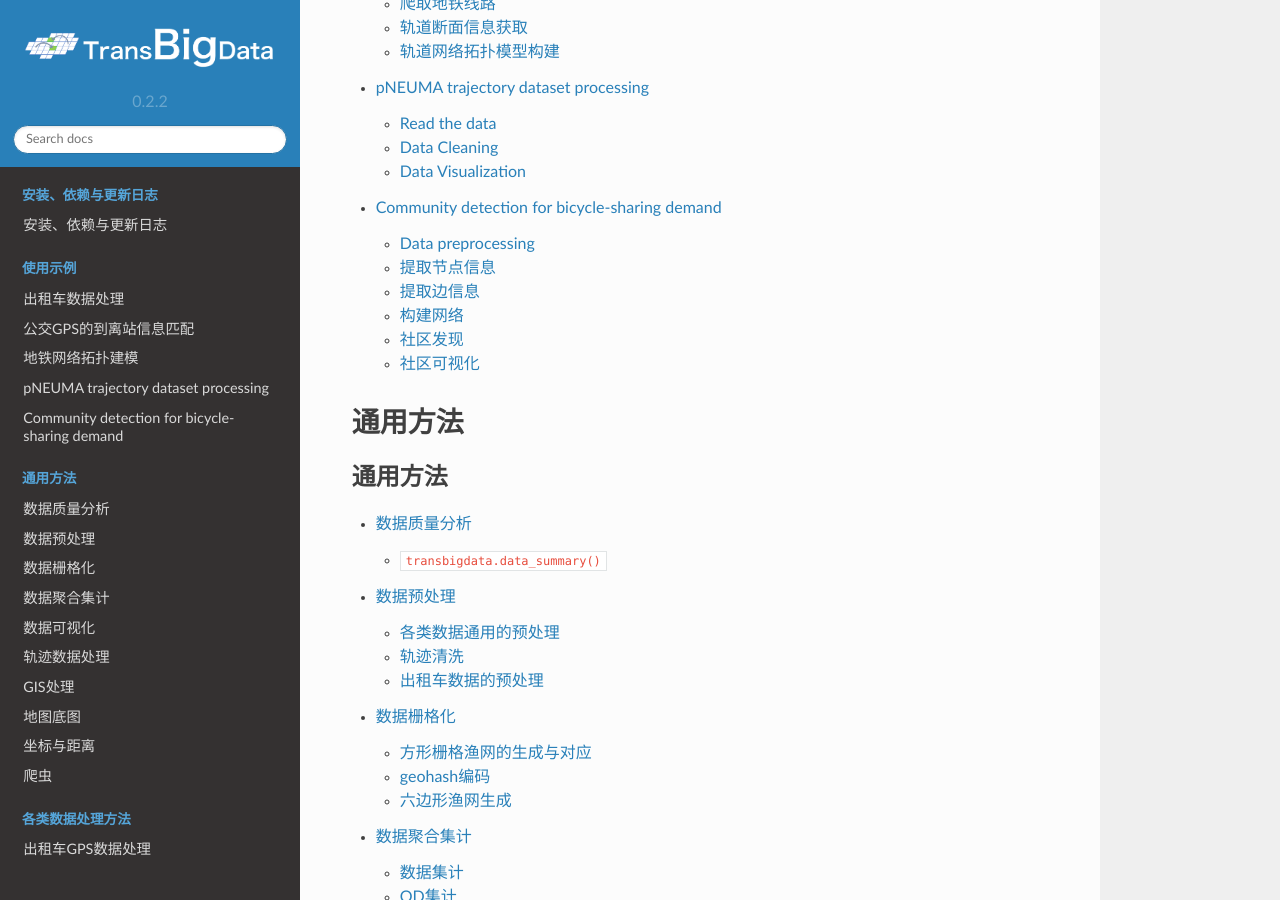
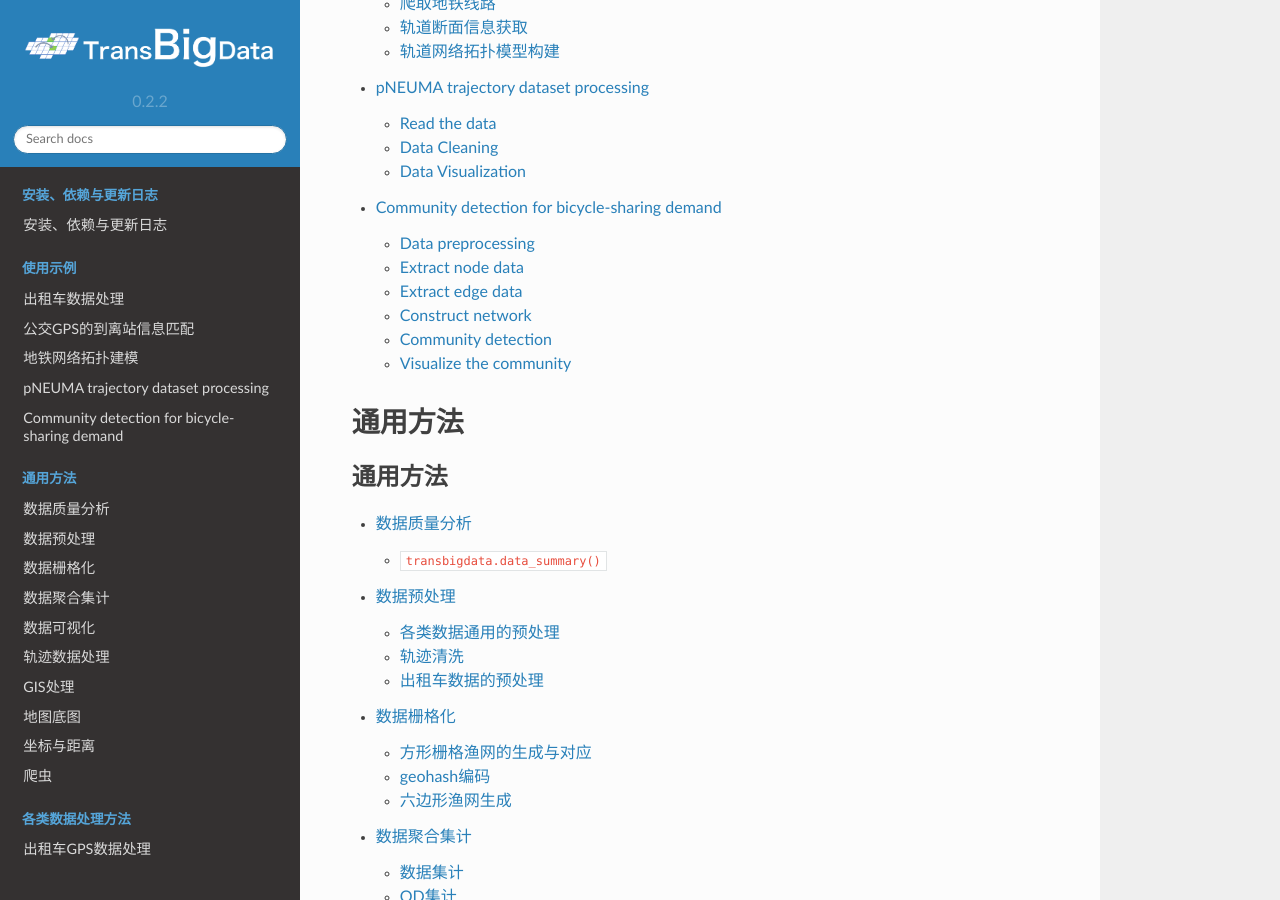
Before and after one commit to ni1o1/transbigdata-docs-en, a Sphinx documentation site: the page built from docs/source/index.rst, in a window 1280 px wide and 900 px high, scrolled down 3925 px. Built offline with Sphinx 7.4.7 and the Read the Docs theme 2.0.0, drawn with Linux system fonts in a browser that asks for light colours.

Commit message:
Update example-bikesharing.rst

```diff
--- a/docs/source/example-bikesharing/example-bikesharing.rst
+++ b/docs/source/example-bikesharing/example-bikesharing.rst
@@ -1,11 +1,13 @@
 Community detection for bicycle-sharing demand
-========================================
+======================================================
 
 | Jupyter notebook for this example: `Here <https://github.com/ni1o1/transbigdata/blob/main/example/Example%205-community%20detection%20for%20bikesharing%20data.ipynb>`__.
 
 
-For bicycle sharing demand, each trip of can be seen as a process from the starting loaction to the end loaction. When we regard the start point and the end point as nodes, and the travel between them as edges, a network can be constructed. By analysing this network, we can get information about the spatial connection structure of the city or the macro travel characteristics of the bicycle sharing demand.
-Community detection, also called graph partition, helps us to reveal the hidden relations among the nodes in the network. In this example, we will introduce how to integrate `TransBigData` into the analysis process of community detection from bicycle-sharing data.
+| For bicycle sharing demand, each trip of can be seen as a process from the starting loaction to the end loaction. When we regard the start point and the end point as nodes, and the travel between them as edges, a network can be constructed. By analysing this network, we can get information about the spatial connection structure of the city or the macro travel characteristics of the bicycle sharing demand.
+
+
+| Community detection, also called graph partition, helps us to reveal the hidden relations among the nodes in the network. In this example, we will introduce how to integrate `TransBigData` into the analysis process of community detection from bicycle-sharing data.
 
 
 Data preprocessing
@@ -100,7 +102,8 @@
     </div>
 
 
-Read the polygon of the study area and delete the data outside of the study area
+|
+| Read the polygon of the study area and delete the data outside of the study area
 
 ::
 
@@ -200,7 +203,8 @@
     </table>
     </div>
 
-Calculate the travel distance. Remove too long and too short trips.
+|
+| Calculate the travel distance. Remove too long and too short trips.
 
 ::
 
@@ -320,7 +324,8 @@
     </table>
     </div>
 
-
+|
+| Visualize figure.
 
 ::
 
@@ -349,24 +354,22 @@
 
 
 
-提取节点信息
-----------------
+Extract node data
+----------------------
 
+| Combine the ``LONCOL`` and ``LATCOL`` columns information into one field
 
 ::
 
-    #把起终点的经纬度栅格编号变为一个字段
     od_gdf['S'] = od_gdf['SLONCOL'].astype(str) + ',' + od_gdf['SLATCOL'].astype(str)
     od_gdf['E'] = od_gdf['ELONCOL'].astype(str) + ',' + od_gdf['ELATCOL'].astype(str)
-    #提取节点集合
+    #Extract node set
     node = set(od_gdf['S'])|set(od_gdf['E'])
-    #把节点集合变成DataFrame
+    #Change the type into DataFrame
     node = pd.DataFrame(node)
-    #重新编号节点
+    #reindex the node
     node['id'] = range(len(node))
     node
-
-
 
 
 .. raw:: html
@@ -455,22 +458,20 @@
     </div>
 
 
+Extract edge data
+------------------------
 
-提取边信息
-------------------------
+Merge the node information to the OD data to extract edge data.
 
 ::
 
-    #把新编号连接到OD数据上
     node.columns = ['S','S_id']
     od_gdf = pd.merge(od_gdf,node,on = ['S'])
     node.columns = ['E','E_id']
     od_gdf = pd.merge(od_gdf,node,on = ['E'])
-    #提取边信息
+    #extract edge data
     edge = od_gdf[['S_id','E_id','count']]
     edge
-
-
 
 
 .. raw:: html
@@ -572,38 +573,35 @@
 
 
 
-构建网络
+Construct network
 --------
 
 ::
 
     import igraph
-    #创建网络
+    #Construct network
     g = igraph.Graph()
-    #在网络中添加节点。
+    #Add node
     g.add_vertices(len(node))
-    #在网络中添加边。
+    #Add edge
     g.add_edges(edge[['S_id','E_id']].values)
-    #提取边的权重。
+    #Add weight
     edge_weights = edge[['count']].values
-    #给边添加权重。
     for i in range(len(edge_weights)):
         g.es[i]['weight'] = edge_weights[i]
 
-社区发现
+Community detection
 -------------
 
 ::
 
-    #社区发现
+    #Community detection
     g_clustered = g.community_multilevel(weights = edge_weights, return_levels=False)
 
 ::
 
-    #模块度
+    #Modularity
     g_clustered.modularity
-
-
 
 
 .. parsed-literal::
@@ -611,12 +609,11 @@
     0.8496561130926571
 
 
-
 ::
 
-    #将结果赋值到节点上
+    #Assign the group result to the node
     node['group'] = g_clustered.membership
-    #重命名列
+    #rename the columns
     node.columns = ['grid','node_id','group']
     node
 
@@ -722,26 +719,26 @@
 
 
 
-社区可视化
+Visualize the community
 -------------
 
 ::
 
-    #统计每个社区的栅格数量
+    #Count the number of grids per community
     group = node['group'].value_counts()
-    #提取大于10个栅格的社区
+    #Extract communities with more than 10 grids
     group = group[group>10]
-    #只保留这些社区的栅格
+    #Retain only these community grids
     node = node[node['group'].apply(lambda r:r in group.index)]
 
 ::
 
-    #切分获取栅格编号
+    #Get the grid number
     node['LONCOL'] = node['grid'].apply(lambda r:r.split(',')[0]).astype(int)
     node['LATCOL'] = node['grid'].apply(lambda r:r.split(',')[1]).astype(int)
-    #生成栅格地理图形
+    #Generate the geometry
     node['geometry'] = tbd.gridid_to_polygon(node['LONCOL'],node['LATCOL'],params)
-    #转为GeoDataFrame
+    #Change it into GeoDataFrame
     import geopandas as gpd
     node = gpd.GeoDataFrame(node)
     node
@@ -896,20 +893,19 @@
 
 ::
 
-    #以group字段为分组，将同一组别的面要素合并
+    #Use the group column to merge polygon
     node_community = tbd.merge_polygon(node,'group')
-    #输入多边形GeoDataFrame数据，对多边形取外边界构成新多边形
-    #设定最小面积minarea，小于该面积的面全部剔除，避免大量离群点出现
+    #Input polygon GeoDataFrame data, take the exterior boundary of the polygon to form a new polygon
     node_community = tbd.polyon_exterior(node_community,minarea = 0.000100)
 
 
 
 ::
 
-    #生成调色盘
+    #Generate palette
     import seaborn as sns
-    ## l: 亮度
-    ## s: 饱和度
+    ## l: Luminance
+    ## s: Saturation
     cmap = sns.hls_palette(n_colors=len(node_community), l=.7, s=0.8)
     sns.palplot(cmap)
 
@@ -920,21 +916,21 @@
 
 ::
 
-    #创建图框
+    #Create figure
     import matplotlib.pyplot as plt
     import plot_map
     fig =plt.figure(1,(8,8),dpi=300)
     ax =plt.subplot(111)
     plt.sca(ax)
-    #添加地图底图
+    #Load basemap
     tbd.plot_map(plt,bounds,zoom = 10,style = 6)
-    #设定colormap
+    #Set colormap
     from matplotlib.colors import ListedColormap
-    #打乱社区的排列顺序
+    #Disrupting the order of the community
     node_community = node_community.sample(frac=1)
-    #绘制社区
+    #Plot community
     node_community.plot(cmap = ListedColormap(cmap),ax = ax,edgecolor = '#333',alpha = 0.8)
-    #添加比例尺和指北针
+    #Add scale
     tbd.plotscale(ax,bounds = bounds,textsize = 10,compasssize = 1,textcolor = 'k'
                   ,accuracy = 2000,rect = [0.06,0.03],zorder = 10)
     plt.axis('off')
```
